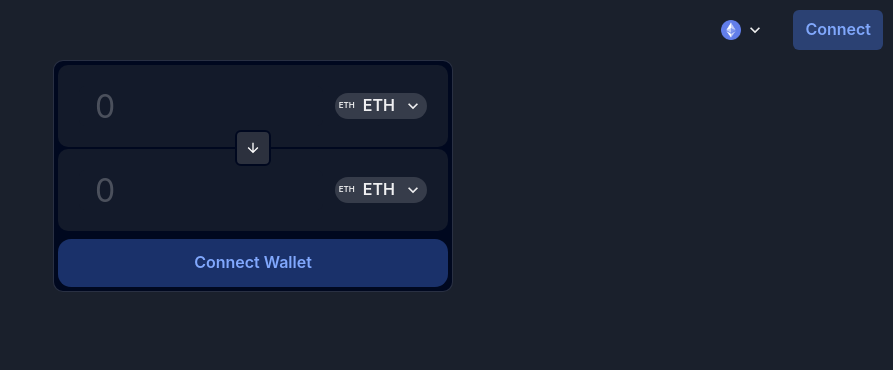
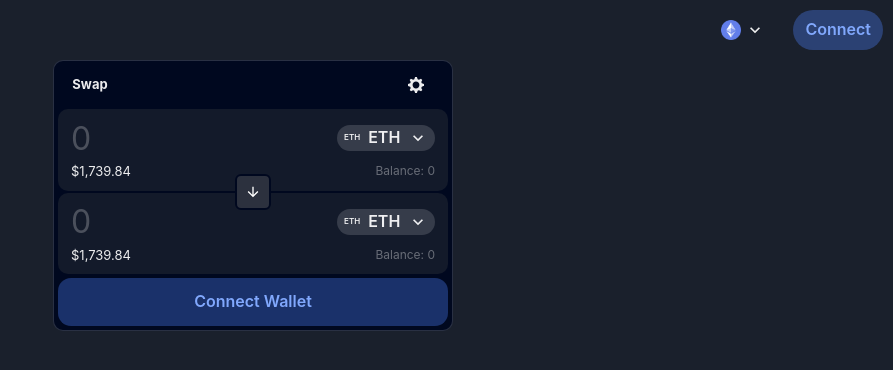
Before and after one commit to gideonnnalue/dex-ui, a React (Vite) app: page / in a window 1280 px wide. Shown: the top 370 px of the page, without its empty margins (387-1280 px from the left). Built offline with nearby package versions, Linux system fonts and the light colour scheme.

Commit message:
fix spacing

```diff
--- a/src/components/Swap/index.tsx
+++ b/src/components/Swap/index.tsx
@@ -8,8 +8,9 @@ import {
   Text,
   VStack,
   IconButton,
+  HStack,
 } from "@chakra-ui/react";
-import { ArrowDownIcon } from "@chakra-ui/icons";
+import { ArrowDownIcon, SettingsIcon } from "@chakra-ui/icons";
 import SwapInput from "components/SwapInput";
 
 const Swap = () => {
@@ -23,7 +24,13 @@ const Swap = () => {
           borderWidth="1px"
           padding={1}
         >
-          <VStack>
+          <VStack gap={1}>
+            <Flex justifyContent="space-between" width="100%" paddingRight={3} paddingLeft={3}>
+              <Button variant="ghost" padding={0} height="unset" fontSize={13} fontWeight={700}>
+                Swap
+              </Button>
+              <IconButton variant="ghost" aria-label="settings" padding={0} icon={<SettingsIcon />} />
+            </Flex>
             <VStack gap={0.5} position="relative">
               <SwapInput />
               <SwapInput />
--- a/src/components/SwapInput/index.tsx
+++ b/src/components/SwapInput/index.tsx
@@ -1,21 +1,25 @@
 import { ChevronDownIcon } from "@chakra-ui/icons";
-import { Flex, Input, Button, Text } from "@chakra-ui/react";
+import { Flex, Input, Button, Text, VStack } from "@chakra-ui/react";
 
 const SwapInput = () => {
   return (
-    <Flex
+    <VStack
       bg="rgb(19, 26, 42)"
       borderRadius={10}
-      padding={5}
-      alignItems="center"
-      gap={3}
+      paddingTop={2}
+      paddingBottom={2}
+      paddingLeft={3}
+      paddingRight={3}
       transitionProperty="borderWidth"
-      transitionDuration="0.3s"
+      transitionDuration="1.3s"
       _focusWithin={{ borderColor: "whiteAlpha.300" }}
       borderColor="transparent"
       borderWidth={1}
+      gap={1}
     >
+      <Flex alignItems="center">
         <Input
+          padding={0}
           placeholder="0"
           type="number"
           fontSize={32}
@@ -36,6 +40,13 @@ const SwapInput = () => {
           <ChevronDownIcon as="span" boxSize={5} marginLeft={2} />
         </Button>
       </Flex>
+      <Flex justifyContent="space-between" width="100%">
+        <Text fontSize={13}>$1,739.84</Text>
+        <Text fontSize={12} color="whiteAlpha.500">
+          Balance: 0
+        </Text>
+      </Flex>
+    </VStack>
   );
 };
 
--- a/src/components/header/index.tsx
+++ b/src/components/header/index.tsx
@@ -20,7 +20,7 @@ const Header = () => {
             <ChevronDownIcon marginLeft={1} boxSize={5} />
           </Flex>
         </Button>
-        <Button variant="swap-btn">Connect</Button>
+        <Button variant="swap-btn" borderRadius={21}>Connect</Button>
       </Flex>
     </Flex>
   );
```
Lines whose indentation alone changed are shown as unchanged.
